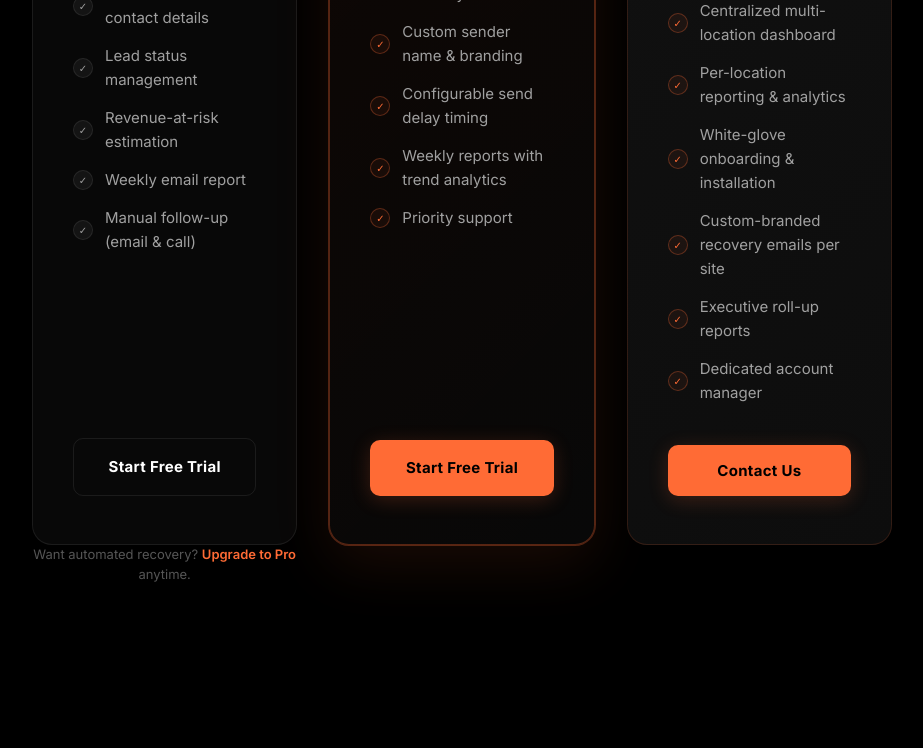
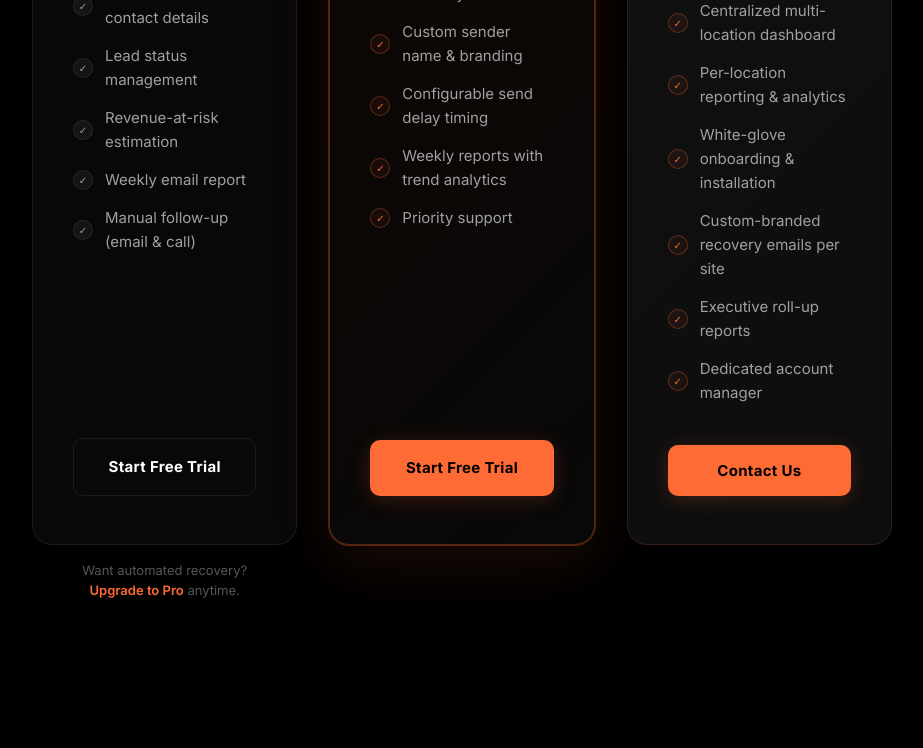
Before and after one commit to Asherton1/leadcatch-app, a Next.js app: page / in a window 1280 px wide. Shown: the part 5863-6611 px from the top of the page, without its empty margins (178-1101 px from the left). Built offline with nearby package versions, Linux system fonts and the light colour scheme.

Commit message:
Fix upgrade hint - two lines centered below card

```diff
--- a/app/components/PricingSection.tsx
+++ b/app/components/PricingSection.tsx
@@ -59,7 +59,7 @@ export default function PricingSection() {
             <li><span className="check-icon">✓</span>Manual follow-up (email & call)</li>
           </ul>
           <Link href="/signup?plan=essentials" className="pricing-cta pricing-cta-secondary">Start Free Trial</Link>
-          <p className="pricing-upgrade-hint">Want automated recovery? <Link href="/signup?plan=pro">Upgrade to Pro</Link> anytime.</p>
+          <div className="pricing-upgrade-hint"><p>Want automated recovery?</p><p><Link href="/signup?plan=pro">Upgrade to Pro</Link> anytime.</p></div>
         </div>
 
         <div className="pricing-card pricing-card-featured">
--- a/app/landing.css
+++ b/app/landing.css
@@ -1255,12 +1255,23 @@
 }
 .pricing-grid-3 .pricing-upgrade-hint {
   position: absolute;
-  bottom: -2.5rem;
+  bottom: -3.5rem;
   left: 0;
   right: 0;
   text-align: center;
 }
+.pricing-grid-3 .pricing-upgrade-hint p {
+  margin: 0;
+  font-size: 0.8125rem;
+  color: #555;
+  line-height: 1.5;
+}
+.pricing-grid-3 .pricing-upgrade-hint a {
+  color: #ff6b35;
+  text-decoration: none;
+  font-weight: 600;
+}
 .pricing-grid-3 .pricing-card {
   position: relative;
-  margin-bottom: 2.5rem;
+  margin-bottom: 3.5rem;
 }
```
